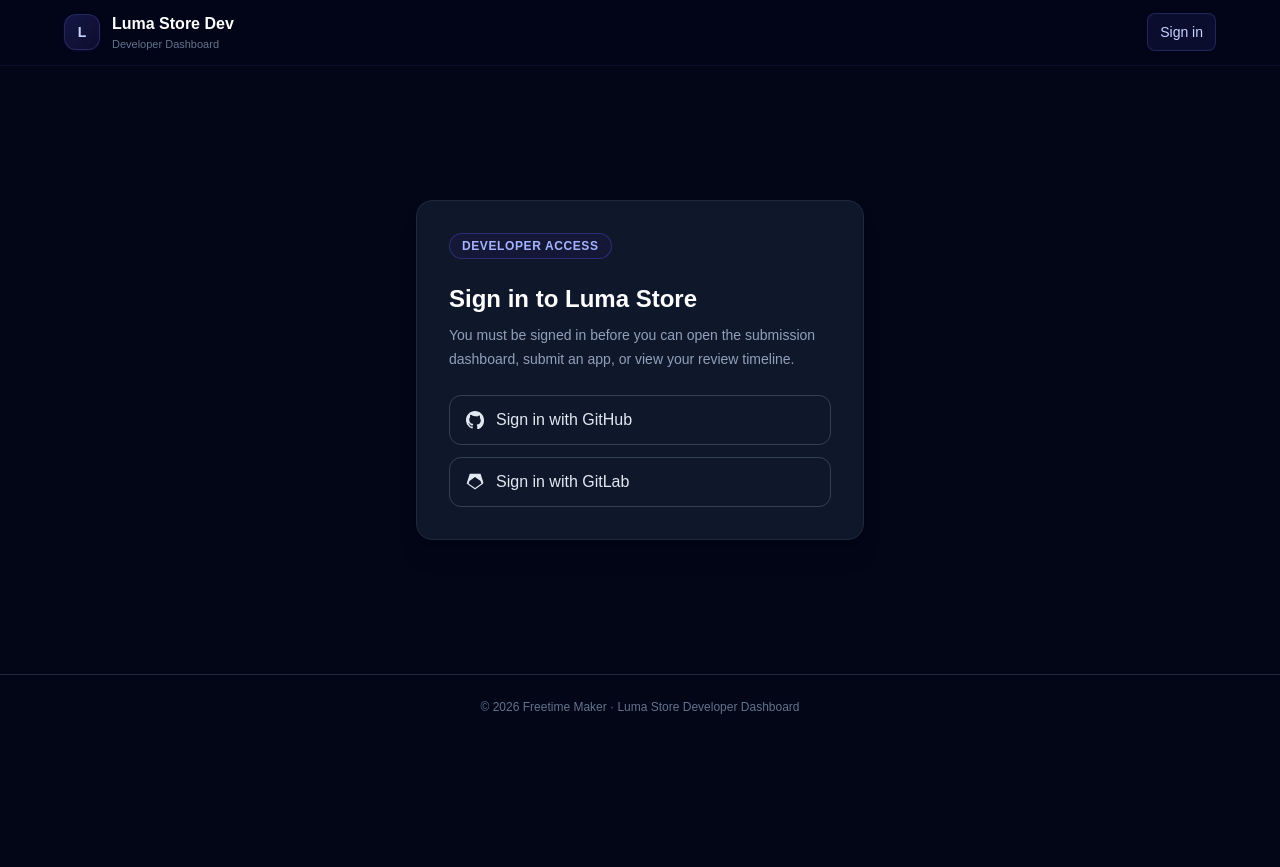
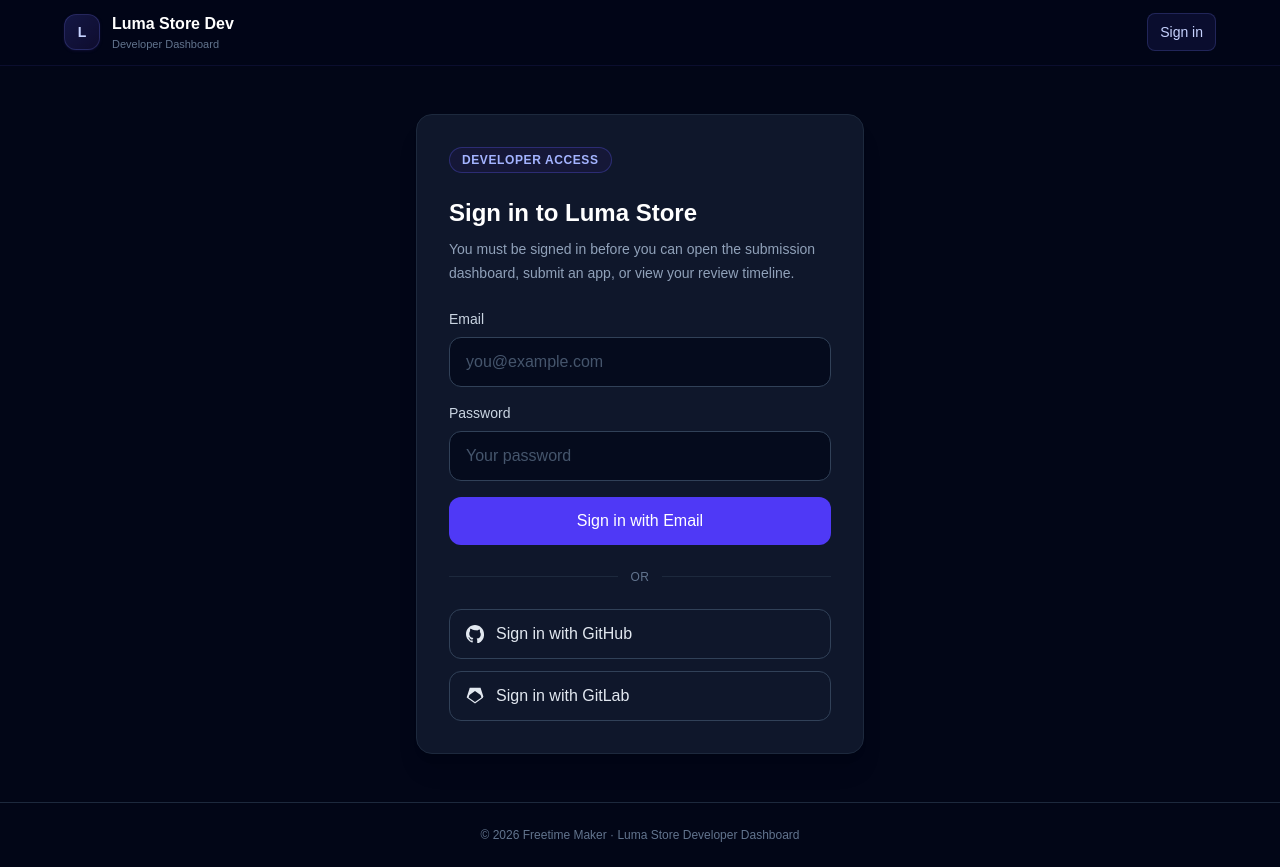
Before and after one commit to FreetimeMaker/Luma-Store-Dev-Dashboard, a Next.js app: page /login in a window 1280 px wide. Before the commit the page ends 800 px from the top, so only its background shows below. Built offline with nearby package versions, Linux system fonts and the light colour scheme; no server answers.

Commit message:
Add Supabase email password login

```diff
--- a/app/login/page.tsx
+++ b/app/login/page.tsx
@@ -1,6 +1,6 @@
 "use client";
 
-import React, { Suspense, useEffect, useMemo } from "react";
+import React, { FormEvent, Suspense, useEffect, useMemo, useState } from "react";
 import { useRouter, useSearchParams } from "next/navigation";
 import type { UserResponse } from "@supabase/supabase-js";
 import { createClient } from "@/lib/supabase/client";
@@ -30,6 +30,10 @@
   const router = useRouter();
   const searchParams = useSearchParams();
   const next = safeNext(searchParams.get("next"));
+  const [email, setEmail] = useState("");
+  const [password, setPassword] = useState("");
+  const [emailLoading, setEmailLoading] = useState(false);
+  const [emailError, setEmailError] = useState<string | null>(null);
 
   useEffect(() => {
     supabase.auth.getUser().then(({ data }: UserResponse) => {
@@ -48,6 +52,29 @@
     if (error) console.error("Login error:", error.message);
   }
 
+  async function signInWithEmail(event: FormEvent<HTMLFormElement>) {
+    event.preventDefault();
+    setEmailError(null);
+    setEmailLoading(true);
+
+    try {
+      const { error } = await supabase.auth.signInWithPassword({
+        email: email.trim(),
+        password,
+      });
+
+      if (error) {
+        setEmailError(error.message);
+        return;
+      }
+
+      router.replace(next);
+      router.refresh();
+    } finally {
+      setEmailLoading(false);
+    }
+  }
+
   return (
     <main className="flex min-h-[70vh] items-center justify-center p-6">
       <div className="w-full max-w-md rounded-2xl border border-slate-800 bg-slate-900 p-8 shadow-xl">
@@ -58,7 +85,62 @@
         <p className="mt-2 text-sm leading-6 text-slate-400">
           You must be signed in before you can open the submission dashboard, submit an app, or view your review timeline.
         </p>
-        <div className="mt-6 flex flex-col gap-3">
+
+        <form onSubmit={signInWithEmail} className="mt-6 space-y-4">
+          <div>
+            <label htmlFor="email" className="mb-2 block text-sm font-medium text-slate-300">
+              Email
+            </label>
+            <input
+              id="email"
+              type="email"
+              autoComplete="email"
+              required
+              value={email}
+              onChange={(event) => setEmail(event.target.value)}
+              placeholder="you@example.com"
+              className="w-full rounded-xl border border-slate-700 bg-slate-950/70 px-4 py-3 text-white outline-none transition placeholder:text-slate-600 focus:border-indigo-500 focus:ring-2 focus:ring-indigo-500/20"
+            />
+          </div>
+
+          <div>
+            <label htmlFor="password" className="mb-2 block text-sm font-medium text-slate-300">
+              Password
+            </label>
+            <input
+              id="password"
+              type="password"
+              autoComplete="current-password"
+              required
+              value={password}
+              onChange={(event) => setPassword(event.target.value)}
+              placeholder="Your password"
+              className="w-full rounded-xl border border-slate-700 bg-slate-950/70 px-4 py-3 text-white outline-none transition placeholder:text-slate-600 focus:border-indigo-500 focus:ring-2 focus:ring-indigo-500/20"
+            />
+          </div>
+
+          {emailError && (
+            <p className="rounded-xl border border-red-500/20 bg-red-950/30 px-4 py-3 text-sm text-red-300">
+              {emailError}
+            </p>
+          )}
+
+          <button
+            type="submit"
+            disabled={emailLoading}
+            className="w-full rounded-xl bg-indigo-600 px-4 py-3 font-medium text-white transition hover:bg-indigo-500 disabled:cursor-not-allowed disabled:opacity-50"
+          >
+            {emailLoading ? "Signing in…" : "Sign in with Email"}
+          </button>
+        </form>
+
+        <div className="my-6 flex items-center gap-3">
+          <div className="h-px flex-1 bg-slate-800" />
+          <span className="text-xs uppercase tracking-wider text-slate-500">or</span>
+          <div className="h-px flex-1 bg-slate-800" />
+        </div>
+
+        <div className="flex flex-col gap-3">
           <button
             onClick={() => redirectTo("github")}
             className="flex items-center gap-3 rounded-xl border border-slate-700 px-4 py-3 text-left font-medium text-slate-200 transition hover:border-slate-600 hover:bg-slate-800"
```
